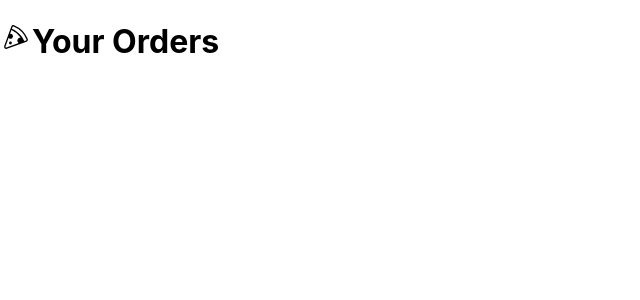
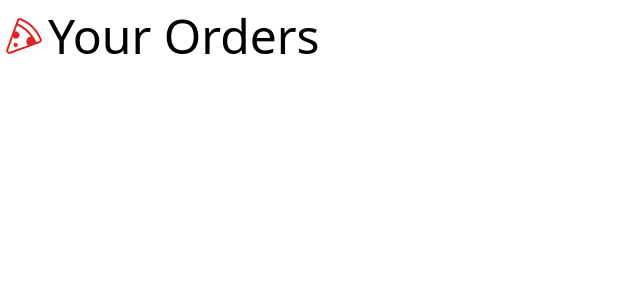
Before and after one commit to emmadickenson2/pizza_website, a JavaScript app in the folder pizzaapp/: page / in a window 1280 px wide. Shown: the top 300 px of the page, without its empty margins (0-640 px from the left). Built offline with nearby package versions, Linux system fonts and the light colour scheme; the HTML template or start-up script is replaced by a standard one.

Commit message:
setup tailwindcss

```diff
--- a/pizzaapp/package.json
+++ b/pizzaapp/package.json
@@ -3,6 +3,7 @@
   "version": "0.1.0",
   "private": true,
   "dependencies": {
+    "@tailwindcss/forms": "^0.5.6",
     "@testing-library/jest-dom": "^5.17.0",
     "@testing-library/react": "^13.4.0",
     "@testing-library/user-event": "^13.5.0",
@@ -37,6 +38,7 @@
     ]
   },
   "devDependencies": {
-    "@babel/plugin-proposal-private-property-in-object": "^7.21.11"
+    "@babel/plugin-proposal-private-property-in-object": "^7.21.11",
+    "tailwindcss": "^3.3.5"
   }
 }
--- a/pizzaapp/src/App.js
+++ b/pizzaapp/src/App.js
@@ -2,8 +2,9 @@ import {CiPizza} from "react-icons/ci";
 
 function App() {
   return (
-    <div className="App">
-      <h1><CiPizza/>Your Orders</h1>
+    <div className="App container mx-auto mt-3 font-thin">
+      <h1 className="text-5xl">
+      <CiPizza className="inline-block text-red-600 align-top"/>Your Orders</h1>
     </div>
   );
 }
--- /dev/null
+++ b/pizzaapp/src/Search.js
@@ -0,0 +1 @@
+const Search = ()
--- a/pizzaapp/src/index.css
+++ b/pizzaapp/src/index.css
@@ -1,13 +1,3 @@
-body {
-  margin: 0;
-  font-family: -apple-system, BlinkMacSystemFont, 'Segoe UI', 'Roboto', 'Oxygen',
-    'Ubuntu', 'Cantarell', 'Fira Sans', 'Droid Sans', 'Helvetica Neue',
-    sans-serif;
-  -webkit-font-smoothing: antialiased;
-  -moz-osx-font-smoothing: grayscale;
-}
-
-code {
-  font-family: source-code-pro, Menlo, Monaco, Consolas, 'Courier New',
-    monospace;
-}
+@tailwind base;
+@tailwind components;
+@tailwind utilities;
--- /dev/null
+++ b/pizzaapp/tailwind.config.js
@@ -0,0 +1,8 @@
+/** @type {import('tailwindcss').Config} */
+module.exports = {
+  content: ["./src/**/*.{html,js}"],
+  theme: {
+    extend: {},
+  },
+  plugins: [ ],
+}
```
Also changed, not shown: 2 other files (tests, documents, lock files or other folders).
